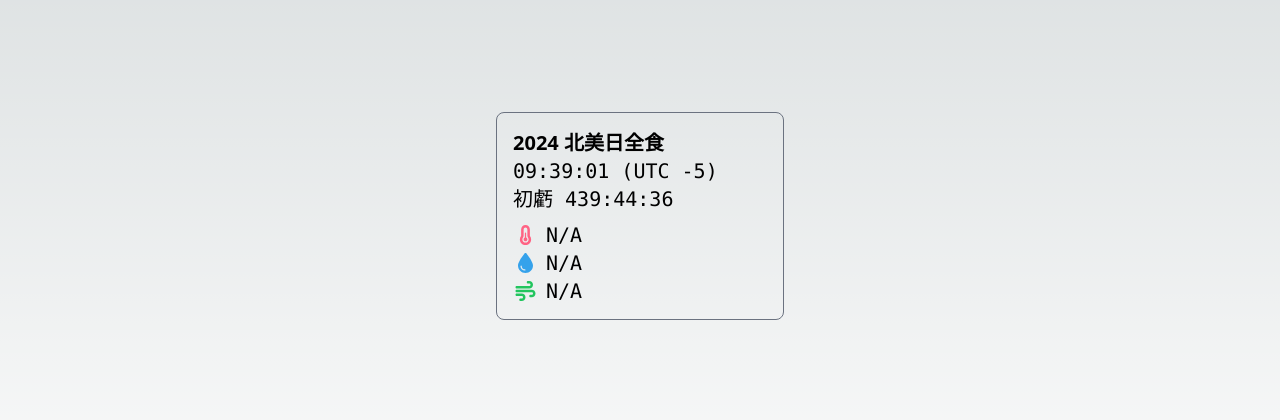
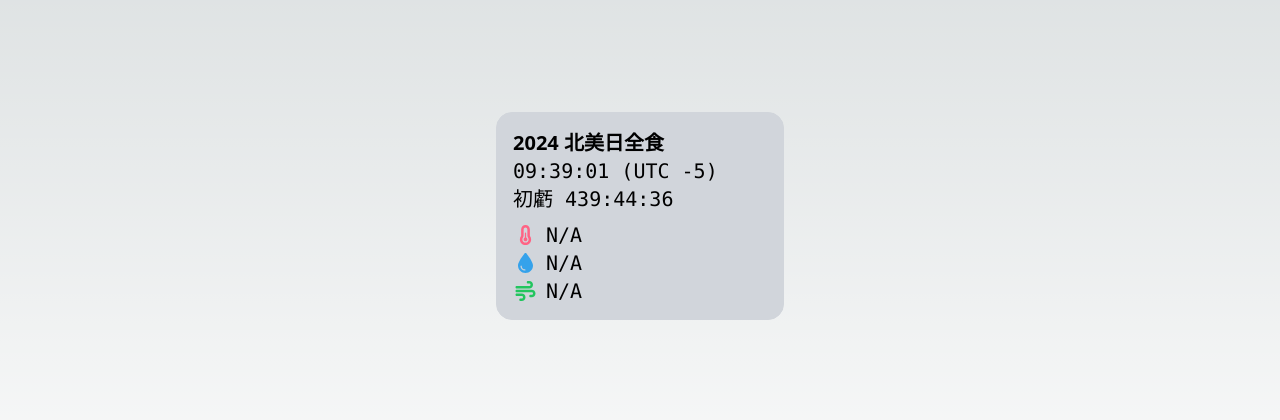
Before and after one commit to andyhsu10/2024-solar-eclipse-orange-monitor, a Next.js app: page /widget in a window 1280 px wide. Shown: the part 184-604 px from the top of the page. Built offline with nearby package versions, Linux system fonts and the light colour scheme; no server answers.

Commit message:
chore: widget bg color

```diff
--- a/src/app/(routes)/widget/page.tsx
+++ b/src/app/(routes)/widget/page.tsx
@@ -100,7 +100,7 @@ export default function Widget() {
 
   return (
     <main className="flex h-screen w-screen items-center justify-center p-4">
-      <div className="h-52 w-72 rounded-lg border border-gray-500 p-4 font-mono text-xl">
+      <div className="h-52 w-72 rounded-2xl border border-gray-300 bg-gray-300 p-4 font-mono text-xl">
         <p className="font-sans font-bold">2024 北美日全食</p>
         <p>{moment(currentTime).format('hh:mm:ss')} (UTC -5)</p>
         <p>
```
